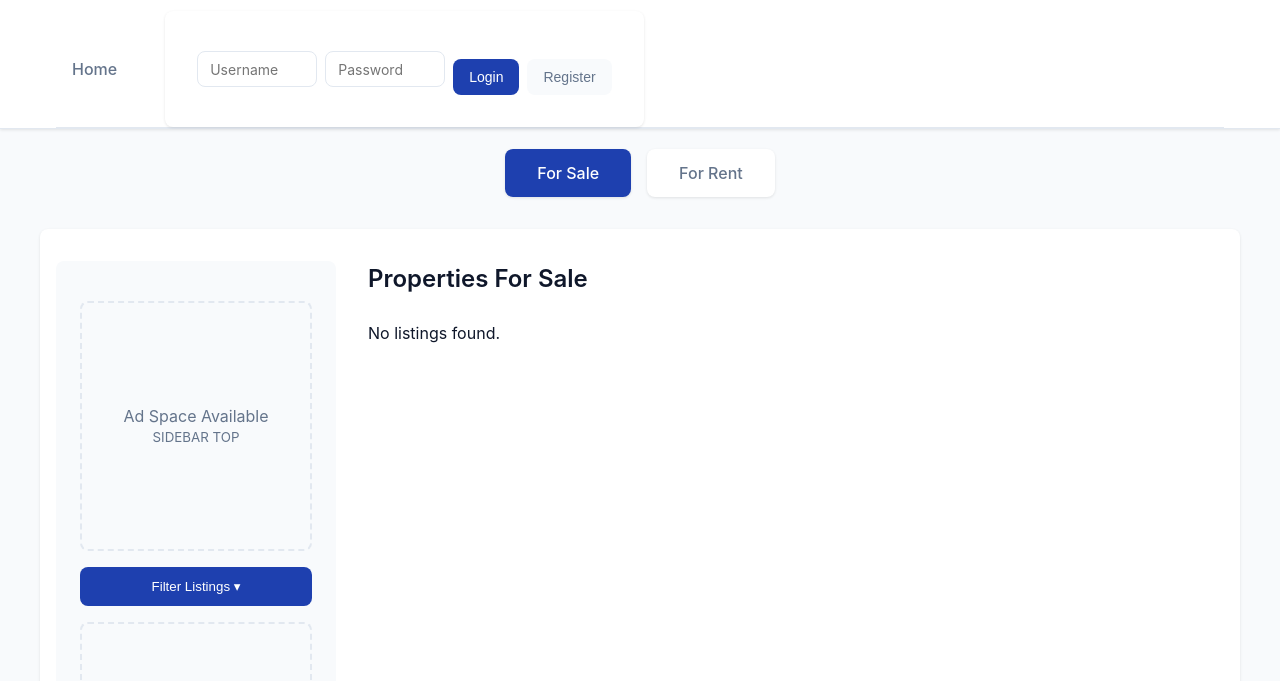
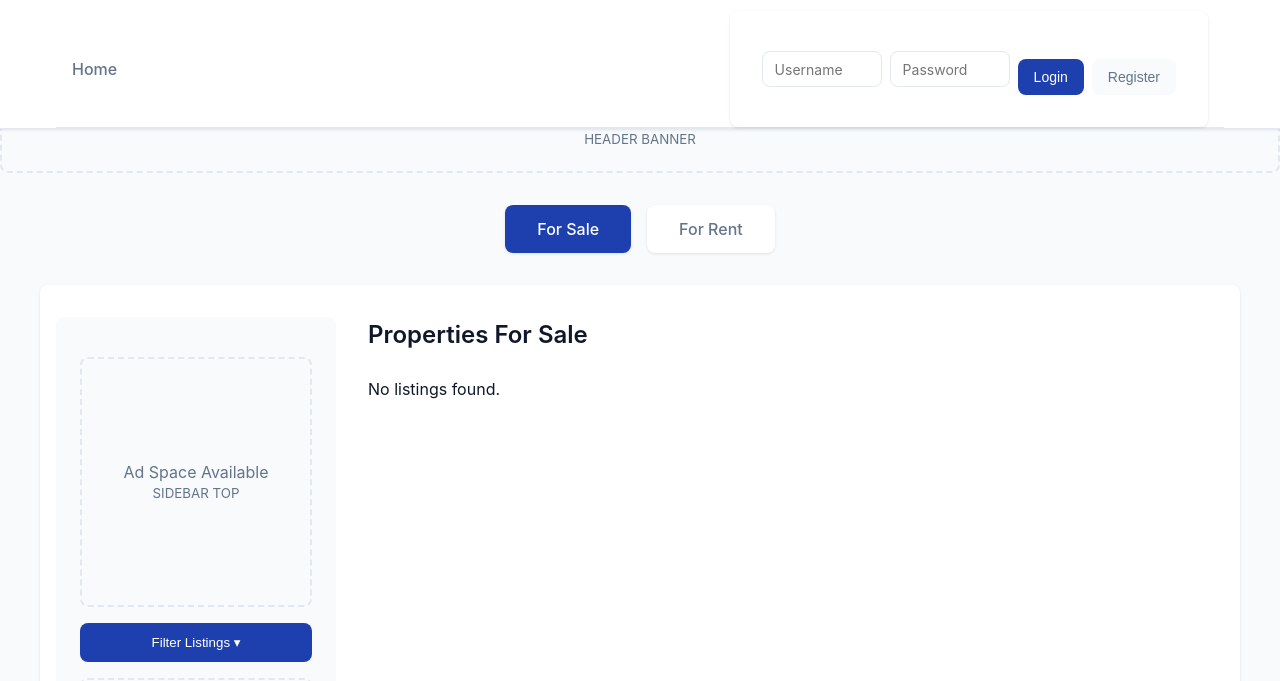
Before and after one commit to SKG-008/SKG-008.github.io, a website: page index.html in a window 1280 px wide. Shown: the part 53-734 px from the top of the page. Drawn offline with Linux system fonts and the light colour scheme.

Commit message:
Add files via upload

```diff
--- a/header-template.js
+++ b/header-template.js
@@ -9,6 +9,7 @@ function createStandardHeader(pageTitle = '') {
             </div>
 
             <div class="desktop-nav">
+                <div class="nav-links">
                     <a href="index.html" class="nav-link">Home</a>
                     <a href="listing.html" id="addListingLink" class="nav-link">Add Listing</a>
                     <a href="mylistings.html" id="myListingsLink" class="nav-link">My Listings</a>
@@ -16,6 +17,8 @@ function createStandardHeader(pageTitle = '') {
                     <a href="master.html" id="masterPageBtn" class="admin-link">Master</a>
                     <a href="admin.html" id="adminPageBtn" class="admin-link">Admin</a>
                     <a href="ad-admin.html" id="adAdminBtn" class="admin-link">Ads</a>
+                </div>
+                <div class="auth-section">
                     <form id="loginForm" class="fb-auth">
                         <input type="text" id="username" placeholder="Username" required />
                         <input type="password" id="password" placeholder="Password" required />
@@ -24,6 +27,7 @@ function createStandardHeader(pageTitle = '') {
                     </form>
                     <span id="displayUser" class="fb-user"></span>
                     <button id="logoutBtn" class="logout-btn">Logout</button>
+                </div>
             </div>
 
             <div id="mobileDropdown" class="mobile-dropdown">
--- a/style.css
+++ b/style.css
@@ -41,7 +41,7 @@ body {
 
 /* Body padding to account for fixed header */
 body {
-    padding-top: 64px;
+    padding-top: 120px;
 }
 
 .fb-header-content {
@@ -77,6 +77,21 @@ body {
     display: flex;
     align-items: center;
     gap: 2rem;
+    margin-left: auto;
+    justify-content: space-between;
+    width: 100%;
+}
+
+.nav-links {
+    display: flex;
+    align-items: center;
+    gap: 2rem;
+}
+
+.auth-section {
+    display: flex;
+    align-items: center;
+    gap: 1rem;
     margin-left: auto;
 }
 
```
Lines whose indentation alone changed are shown as unchanged.
